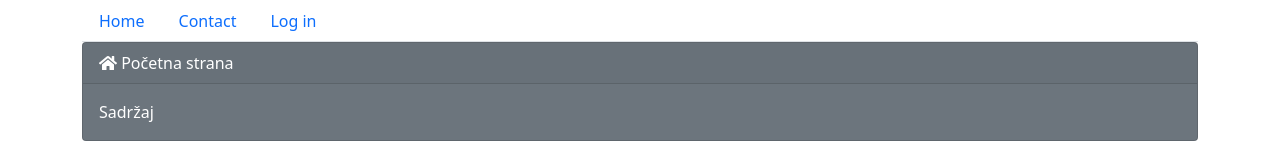
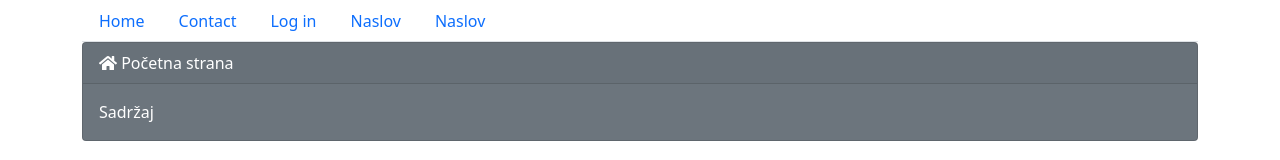
Before and after one commit to Goja62/RazvojWebAplikacija-front-end, a React (Create React App) app: page / in a window 1280 px wide. Shown: the top 160 px of the page. Built offline with nearby package versions, Linux system fonts and the light colour scheme.

Commit message:
React - stanje komponente (state) 06.08.2021.

```diff
--- a/src/components/MaunManu/MainManu.tsx
+++ b/src/components/MaunManu/MainManu.tsx
@@ -15,12 +15,37 @@
 	items: MainManuItem[];
 }
 
+interface mainManuState {
+	items: MainManuItem[];
+}
+
 export class MainManu extends React.Component<MainManuProporties> {
+	state: mainManuState
+	constructor(props: MainManuProporties | Readonly<MainManuProporties>) {
+		super(props);
+
+		this.state = {
+			items: props.items
+		}
+
+		setInterval(() => {
+			const novaLista = [ ...this.state.items]
+			novaLista.push(new MainManuItem('Naslov', '/link'))
+			this.setItems(novaLista)
+		}, 2000)
+	}
+
+	setItems(items: MainManuItem[]) {
+		this.setState({
+			items: items,
+		})
+	}
+
 	render() {
 		return(
 			<Container>
 				<Nav variant = "tabs">
-					{ this.props.items.map(this.makeNavLink) }
+					{ this.state.items.map(this.makeNavLink) }
 				</Nav>
 			</Container>
 		);
```
